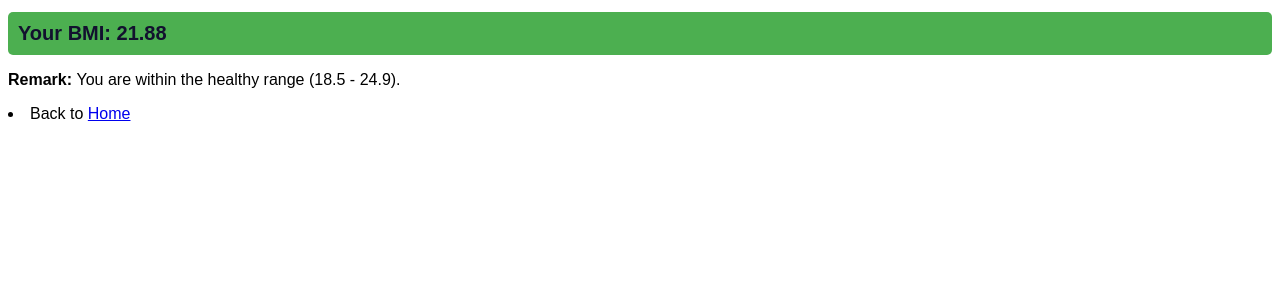
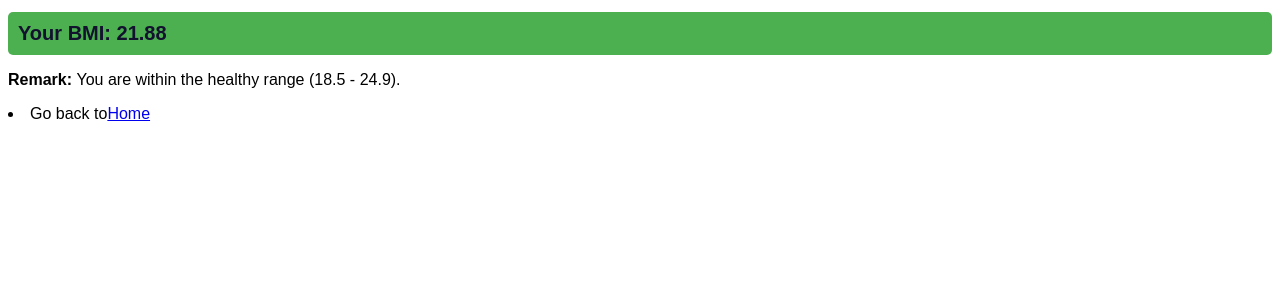
Before and after one commit to Wildchayote/Django_BMI_Xchange, a Django app: page /bmi/result/2/ in a window 1280 px wide. Shown: the part 149-449 px from the top of the page. Run offline with Django 3.2, Linux system fonts and the light colour scheme; data comes from the database, SQL or seed files in the repository.

Commit message:
Update bmi_result.html

```diff
--- a/templates/bmi_result.html
+++ b/templates/bmi_result.html
@@ -17,5 +17,5 @@
     {% elif bmi >= 30.0 %}
     <p><b>Remark: </b> {{bmi_record.name}}, you are within the obese range (30 and above).</p>
     {% endif %}
-    <li> Back to <a href="{% url 'home' %}">{{ Home }}</a></li>
+    <li> Go back to<a href="{% url 'home' %}">{{ Home }}</a></li>
 {%endblock%}
```
